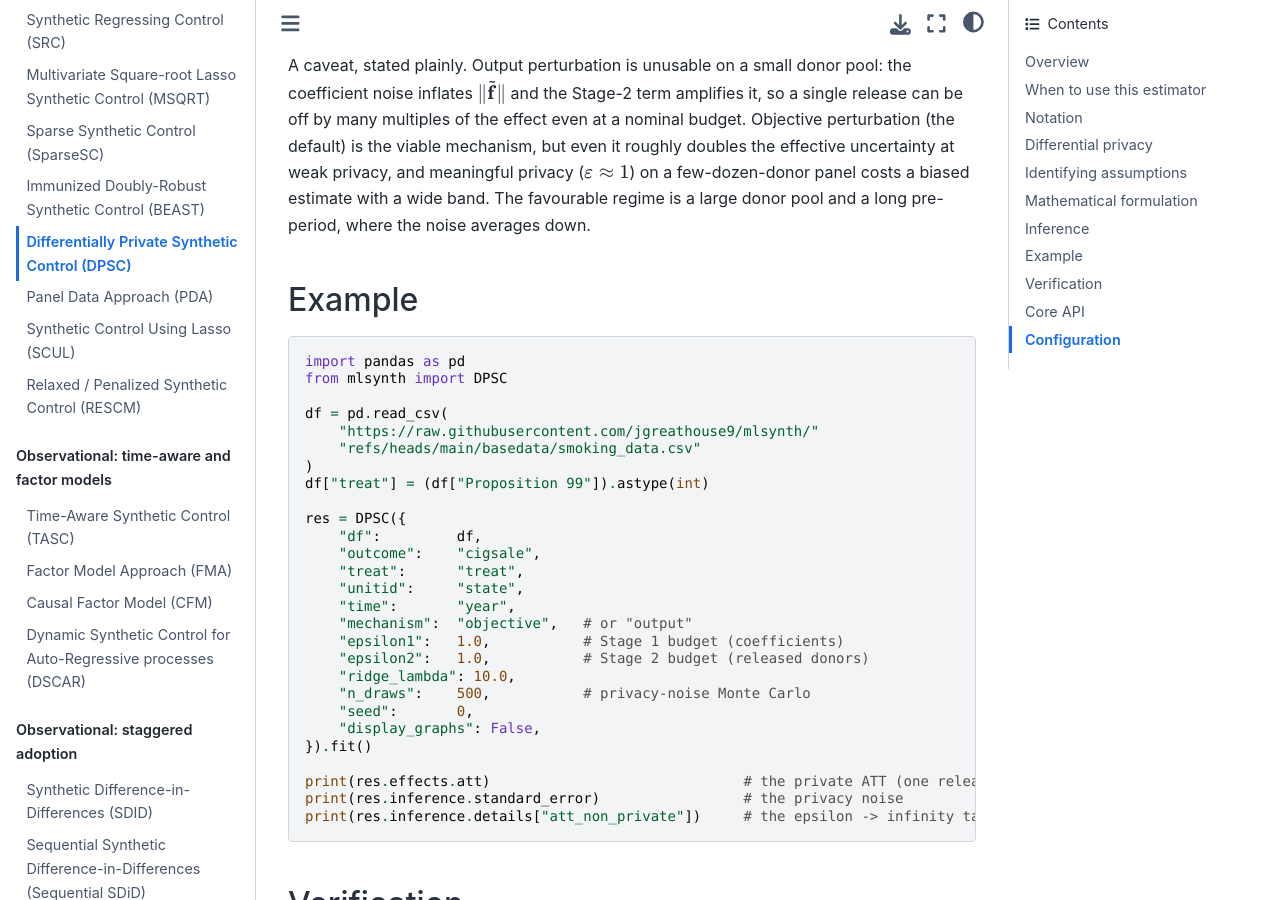
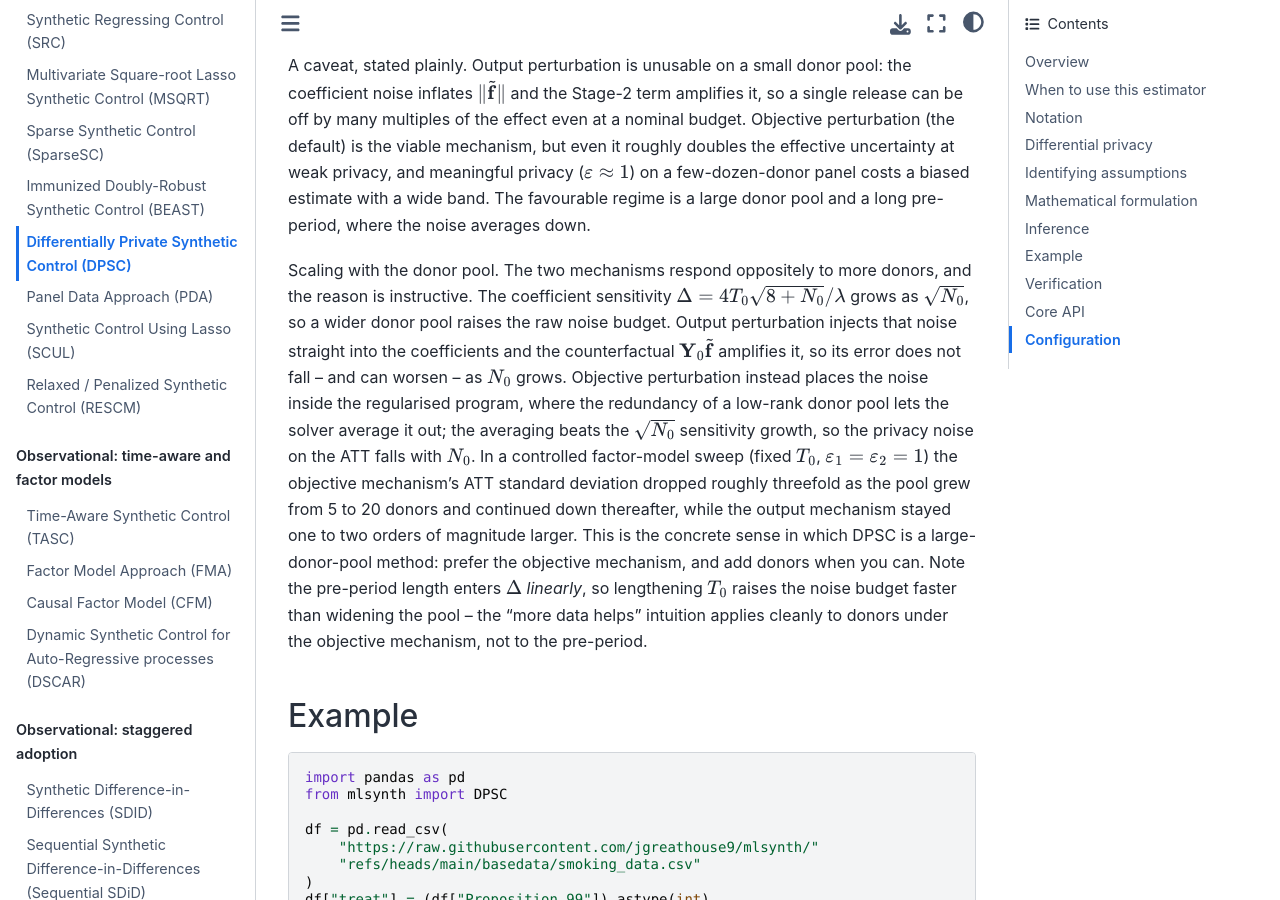
Before and after one commit to jgreathouse9/mlsynth, a Sphinx documentation site: the page built from docs/dpsc.rst, in a window 1280 px wide and 900 px high, scrolled down 4237 px. Built offline with Sphinx 7.4.7 and the Sphinx Book theme 1.1.4, drawn with Linux system fonts in a browser that asks for light colours.

Commit message:
docs(dpsc): add donor-pool scaling note to the inference section
Records the empirical finding that the two DP mechanisms respond oppositely to a
larger donor pool: the coefficient sensitivity grows as sqrt(N0), but objective
perturbation averages that noise out over a redundant low-rank pool (its ATT
noise falls with N0), while output perturbation amplifies it (no benefit).
Guidance: prefer the objective mechanism and add donors; the pre-period enters
the sensitivity linearly, so lengthening T0 raises the noise budget faster than
widening the pool.

Co-Authored-By: Claude Opus 4.8 <noreply@anthropic.com>
Claude-Session: https://claude.ai/code/session_01R7bVBZsrWUPQJbnGGCG1qD

```diff
--- a/docs/dpsc.rst
+++ b/docs/dpsc.rst
@@ -232,6 +232,27 @@ few-dozen-donor panel costs a biased estimate with a wide band. The favourable
 regime is a large donor pool and a long pre-period, where the noise averages
 down.
 
+Scaling with the donor pool. The two mechanisms respond oppositely to more
+donors, and the reason is instructive. The coefficient sensitivity
+:math:`\Delta = 4 T_0 \sqrt{8 + N_0} / \lambda` grows as :math:`\sqrt{N_0}`, so a
+wider donor pool raises the raw noise budget. Output perturbation injects that
+noise straight into the coefficients and the counterfactual
+:math:`\mathbf{Y}_0 \widetilde{\mathbf{f}}` amplifies it, so its error does not
+fall -- and can worsen -- as :math:`N_0` grows. Objective perturbation instead
+places the noise inside the regularised program, where the redundancy of a
+low-rank donor pool lets the solver average it out; the averaging beats the
+:math:`\sqrt{N_0}` sensitivity growth, so the privacy noise on the ATT falls with
+:math:`N_0`. In a controlled factor-model sweep (fixed :math:`T_0`,
+:math:`\varepsilon_1 = \varepsilon_2 = 1`) the objective mechanism's ATT
+standard deviation dropped roughly threefold as the pool grew from 5 to 20
+donors and continued down thereafter, while the output mechanism stayed one to
+two orders of magnitude larger. This is the concrete sense in which DPSC is a
+large-donor-pool method: prefer the objective mechanism, and add donors when you
+can. Note the pre-period length enters :math:`\Delta` *linearly*, so lengthening
+:math:`T_0` raises the noise budget faster than widening the pool -- the
+"more data helps" intuition applies cleanly to donors under the objective
+mechanism, not to the pre-period.
+
 Example
 -------
 
```
